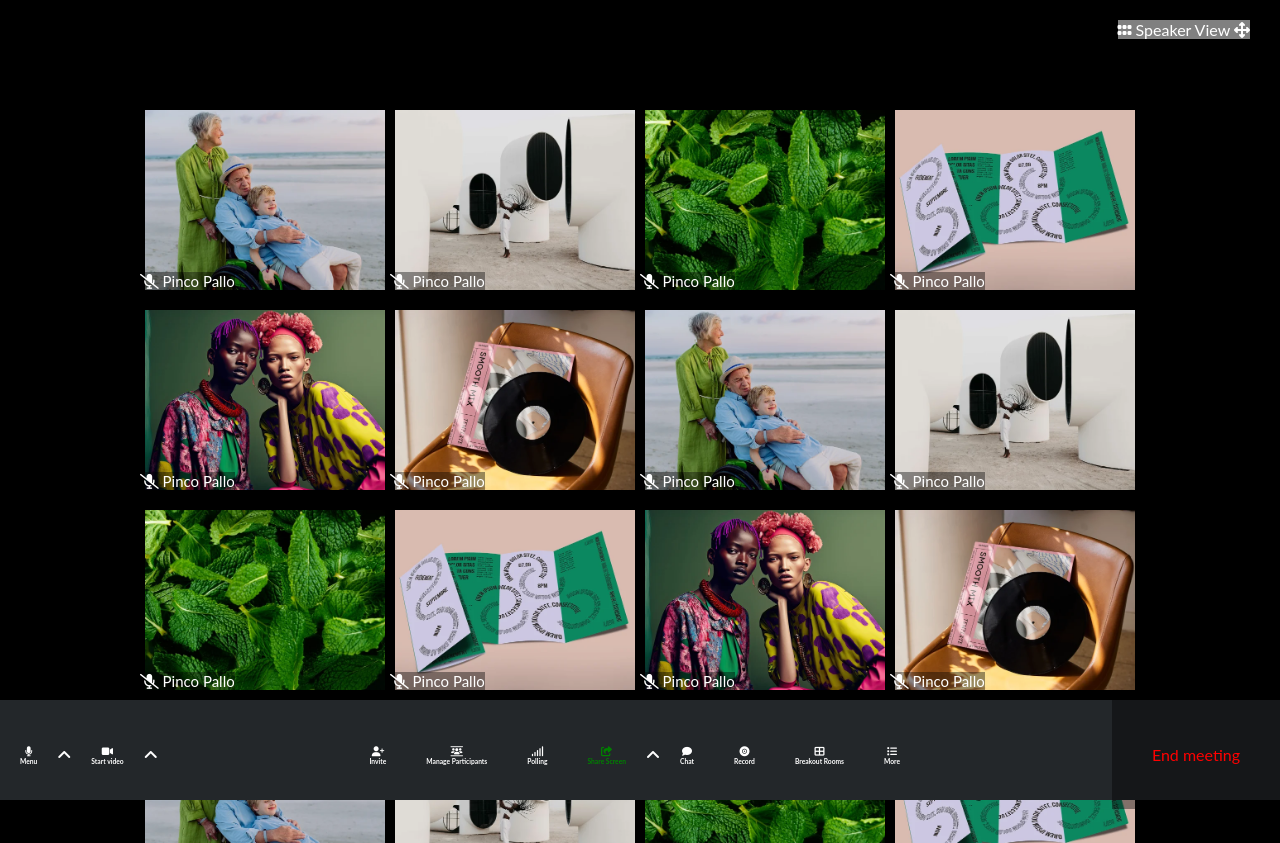
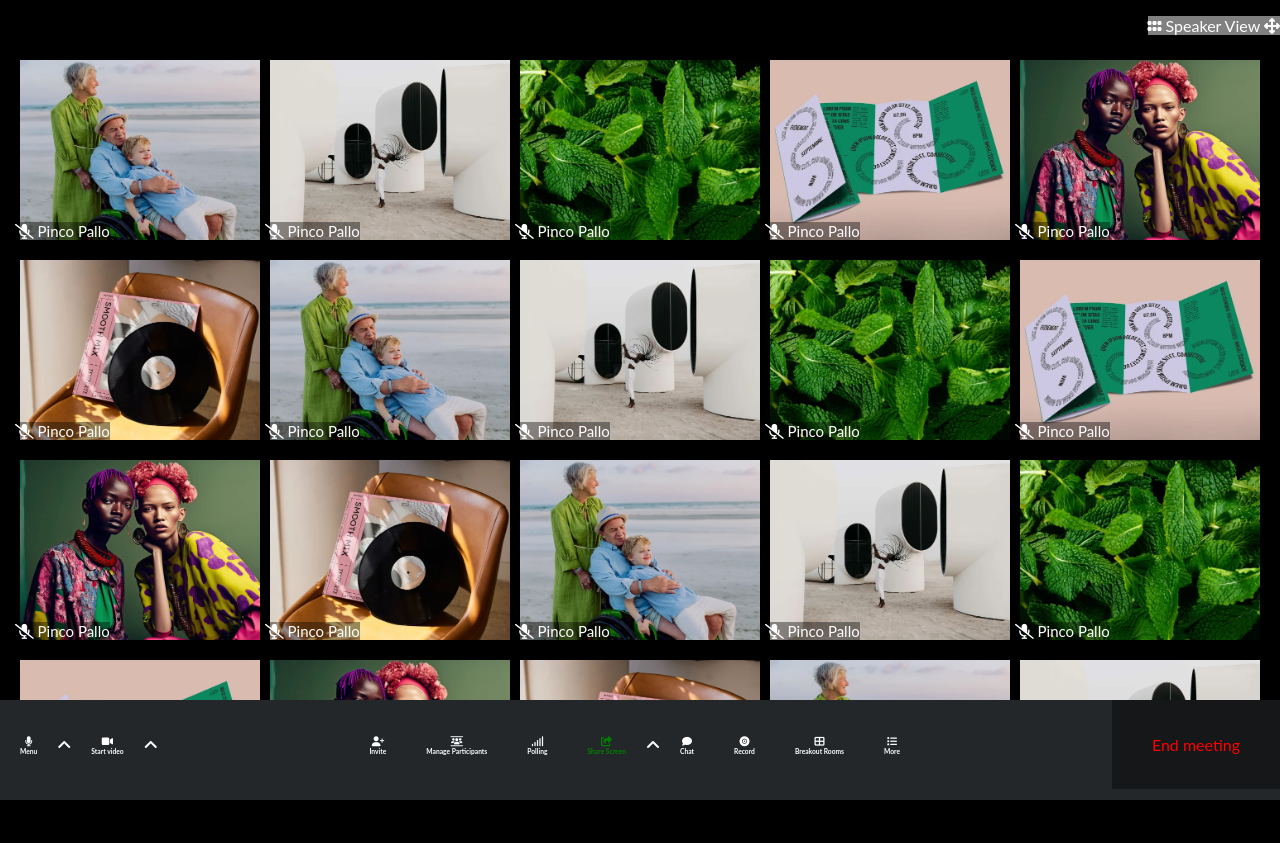
Before and after one commit to ZakariaElhaoudi/html-css-zoom, a plain HTML site: page index.html in a window 1280 px wide. Shown: the top 843 px of the page. After the commit the page ends 800 px from the top, so only its background shows below. Drawn offline with Linux system fonts and the light colour scheme; a web font is replaced by a local one.

Commit message:
correzione esercizio

```diff
--- a/css/style.css
+++ b/css/style.css
@@ -10,12 +10,20 @@ body{
     background-color: black;
     font-family: 'Lato', sans-serif;
 
+}
 
+
+/* regole header */
+header{
+    display: flex;
+    justify-content: end;
+    align-items: center;
+    height: 50px;
 }
 
 
 .speaker{
-    position: fixed;
+
     display: block;
     top: 20px;
     right: 30px;
@@ -27,14 +35,17 @@ body{
 
 
 /* regole main  */
-
+main{
+    /* height: calc(100vh/ - 150px ); */
+}
 
 #conteiner{
     display: flex;
     justify-content:center;
     flex-wrap: wrap;
     text-align: center;
-    padding: 100px 20px;
+    height: calc(100vh - 150px );
+    overflow: auto;
 }
 
 .item{
@@ -66,9 +77,6 @@ body{
 
 
 footer{
-    position:fixed;
-    bottom: 0;
-    left: 0;
     background-color: #23272a;
     width: 100%;
     height: 100px;
@@ -104,6 +112,6 @@ footer{
     height: 100%;
     color: red;
     background-color: rgba(0,0,0, 0.4);
-    padding: 45px 40px;
+    padding: 35px 40px;
 
 }
--- a/index.html
+++ b/index.html
@@ -13,11 +13,14 @@
 </head>
 <body>
 
-    <header class="speaker">
+
+        <header>
+            <div class="speaker">
                 <div>
                     <i class="fa-solid fa-grip"></i>
                     Speaker View
                     <i class="fa-solid fa-arrows-up-down-left-right"></i>
+                </div>
             </div>
 
 
@@ -349,6 +352,7 @@
                     </div>
 
                     <div class="footer-icons">
+
                         <i class="fa-solid fa-list"></i>
                         <h6>More</h6>
                     </div>
```
Lines whose indentation alone changed are shown as unchanged.
